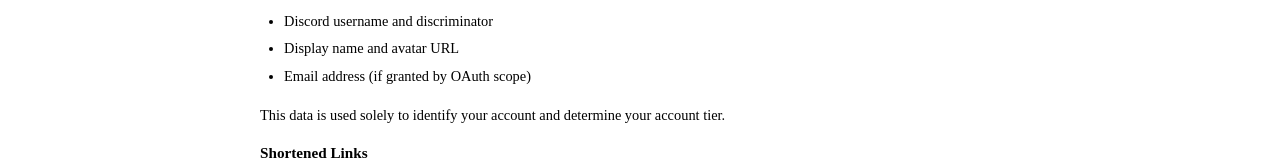
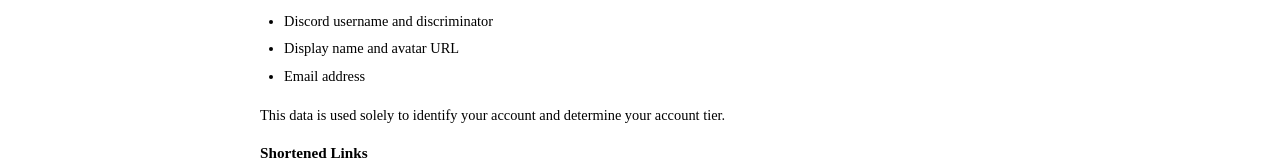
Before and after one commit to ziggy-mc/dsc, a Next.js app: page /privacy in a window 1280 px wide. Shown: the part 525-685 px from the top of the page. Built offline with nearby package versions, Linux system fonts and the light colour scheme; no server answers.

Commit message:
Update privacy.js

```diff
--- a/pages/privacy.js
+++ b/pages/privacy.js
@@ -40,7 +40,7 @@ export default function PrivacyPolicy() {
               <li>Discord user ID</li>
               <li>Discord username and discriminator</li>
               <li>Display name and avatar URL</li>
-              <li>Email address (if granted by OAuth scope)</li>
+              <li>Email address</li>
             </ul>
             <p className={styles.text}>
               This data is used solely to identify your account and determine your account tier.
```
